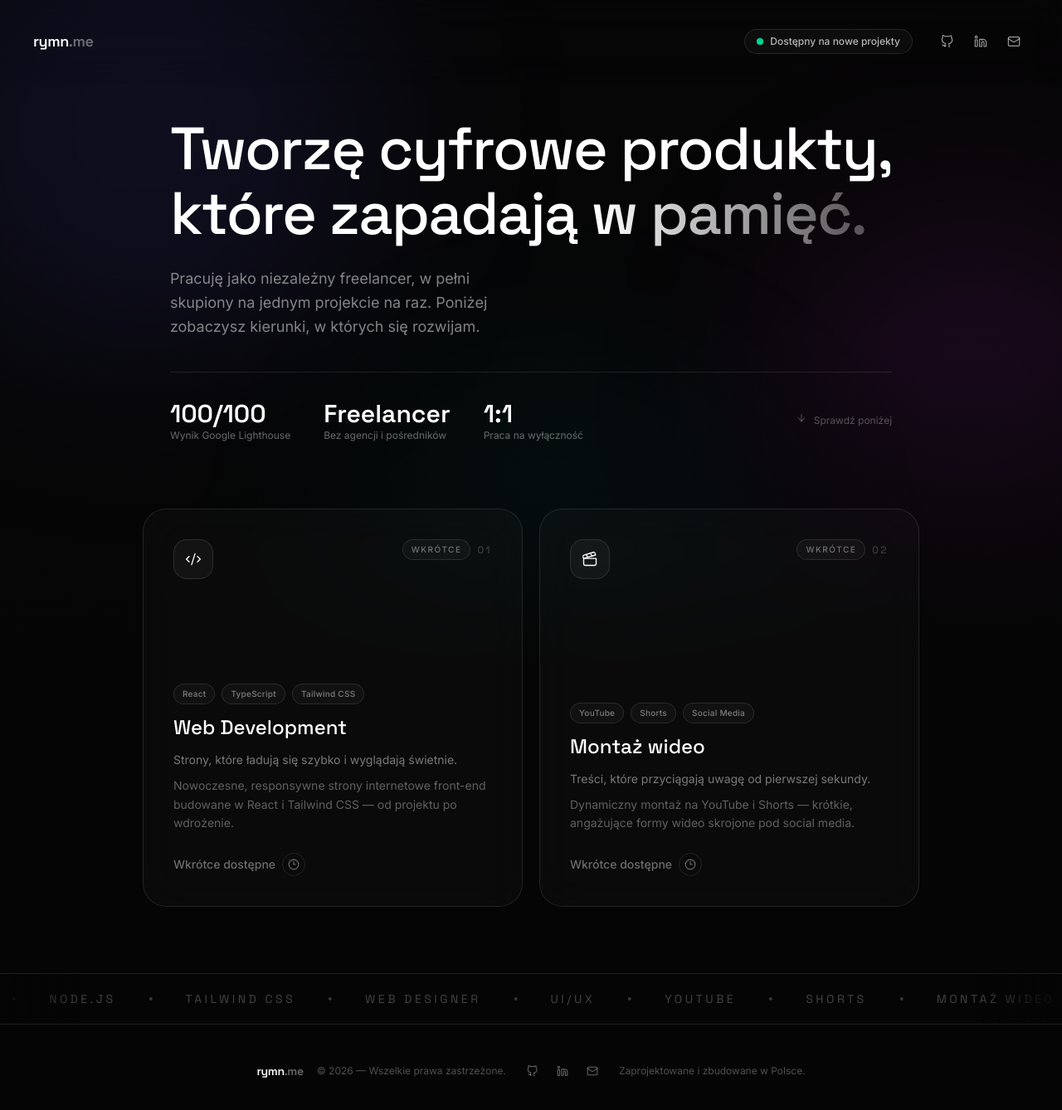
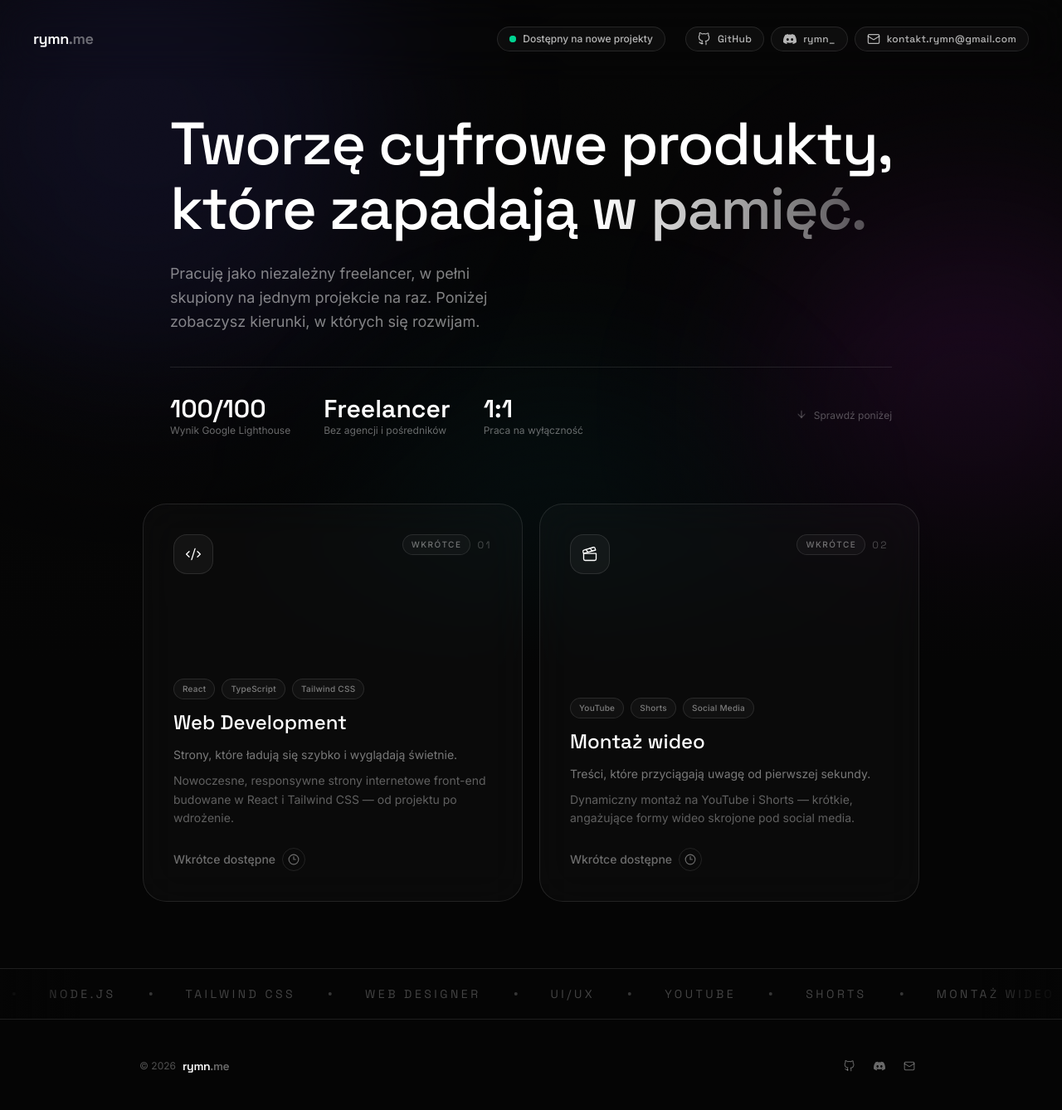
Before and after one commit to waskok/rymn.me, a React (Vite) app: page / in a window 1280 px wide. Shown: the top 1338 px of the page at 83% size. Built offline with nearby package versions, Linux system fonts and the light colour scheme; the HTML template or start-up script is replaced by a standard one.

Commit message:
header footer fixes

```diff
--- a/index.html
+++ b/index.html
@@ -2,7 +2,8 @@
 <html lang="pl">
   <head>
     <meta charset="UTF-8" />
-    <link rel="icon" type="image/svg+xml" href="/favicon.svg" />
+    <link rel="icon" type="image/svg+xml" href="./favicon.svg?v=3" />
+    <link rel="apple-touch-icon" href="./favicon.svg?v=3" />
     <meta name="viewport" content="width=device-width, initial-scale=1.0" />
     <meta name="description" content="Rymn — Full-Stack Developer & Digital Craftsman. Hub prowadzący do specjalistycznych portfolio." />
     <meta name="theme-color" content="#050505" />
--- a/src/components/Footer.tsx
+++ b/src/components/Footer.tsx
@@ -16,8 +16,10 @@ export function Footer({ socials }: FooterProps) {
       whileInView={{ opacity: 1 }}
       viewport={{ once: true }}
       transition={{ duration: 0.8 }}
-      className="relative z-20 mx-auto flex max-w-5xl flex-col items-center gap-4 px-6 py-10 text-center sm:flex-row sm:justify-between sm:px-10 sm:text-left"
+      className="relative z-20 mx-auto flex w-full max-w-5xl items-center justify-between px-6 py-10 sm:px-10"
     >
+      <div className="flex items-center gap-2">
+        <span className="text-xs text-white/30">© {year}</span>
         <a
           href="#top"
           onClick={scrollToTop}
@@ -25,8 +27,7 @@ export function Footer({ socials }: FooterProps) {
         >
           rymn<span className="text-white/40">.me</span>
         </a>
-
-      <p className="text-xs text-white/30">© {year} — Wszelkie prawa zastrzeżone.</p>
+      </div>
 
       <div className="flex items-center gap-1">
         {socials.map((social) => (
@@ -38,13 +39,11 @@ export function Footer({ socials }: FooterProps) {
               aria-label={social.label}
               className="flex h-8 w-8 items-center justify-center rounded-full text-white/40 transition-colors hover:text-white"
             >
-              <social.icon className="h-3.5 w-3.5" strokeWidth={1.75} />
+              <social.icon className="h-3.5 w-3.5 shrink-0" strokeWidth={1.75} />
             </a>
           </Magnetic>
         ))}
       </div>
-
-      <p className="text-xs text-white/30">Zaprojektowane i zbudowane w Polsce.</p>
     </motion.footer>
   );
 }
--- a/src/components/Gateways.tsx
+++ b/src/components/Gateways.tsx
@@ -7,7 +7,7 @@ interface GatewaysProps {
 
 export function Gateways({ gateways }: GatewaysProps) {
   return (
-    <section className="relative z-20 mx-auto max-w-5xl px-6 sm:px-10">
+    <section id="gateways" className="relative z-20 mx-auto max-w-5xl px-6 sm:px-10">
       <div className="grid gap-5 md:grid-cols-2">
         {gateways.map((gateway, i) => (
           <GatewayCard key={gateway.id} gateway={gateway} tall delay={0.1 * i} />
--- a/src/components/Header.tsx
+++ b/src/components/Header.tsx
@@ -23,13 +23,15 @@ export function Header({ socials }: HeaderProps) {
       style={{ borderBottomColor: borderColor, backgroundColor }}
       className="sticky top-0 z-50 flex items-center justify-between border-b border-transparent px-6 py-6 backdrop-blur-xl sm:px-10 sm:py-8"
     >
+      <Magnetic strength={0.35} className="inline-block">
         <a
           href="#top"
           onClick={scrollToTop}
-        className="font-display cursor-pointer text-lg font-semibold tracking-tight text-white transition-opacity duration-200 hover:opacity-70"
+          className="font-display block cursor-pointer text-lg font-semibold tracking-tight text-white"
         >
           rymn<span className="text-white/40">.me</span>
         </a>
+      </Magnetic>
 
       <div className="flex items-center gap-4 sm:gap-6">
         <div className="hidden items-center gap-2 rounded-full border border-white/10 bg-white/[0.03] px-3.5 py-1.5 backdrop-blur-sm sm:flex">
@@ -40,7 +42,7 @@ export function Header({ socials }: HeaderProps) {
           <span className="text-xs font-medium text-white/70">Dostępny na nowe projekty</span>
         </div>
 
-        <nav className="flex items-center gap-1">
+        <nav className="flex items-center gap-2">
           {socials.map((social) => (
             <Magnetic key={social.id} strength={0.5}>
               <a
@@ -48,9 +50,16 @@ export function Header({ socials }: HeaderProps) {
                 target={social.href.startsWith('http') ? '_blank' : undefined}
                 rel={social.href.startsWith('http') ? 'noreferrer' : undefined}
                 aria-label={social.label}
-                className="flex h-9 w-9 items-center justify-center rounded-full text-white/60 transition-colors hover:text-white"
+                className={
+                  social.showLabel
+                    ? 'flex items-center gap-2 rounded-full border border-white/10 bg-white/[0.03] px-3.5 py-1.5 text-white/70 backdrop-blur-sm transition-colors hover:border-white/20 hover:text-white'
+                    : 'flex h-9 w-9 items-center justify-center rounded-full text-white/60 transition-colors hover:text-white'
+                }
               >
-                <social.icon className="h-4 w-4" strokeWidth={1.75} />
+                <social.icon className="h-4 w-4 shrink-0" strokeWidth={1.75} />
+                {social.showLabel && (
+                  <span className="font-display text-xs font-medium tracking-wide">{social.label}</span>
+                )}
               </a>
             </Magnetic>
           ))}
--- a/src/components/Hero.tsx
+++ b/src/components/Hero.tsx
@@ -64,10 +64,16 @@ export function Hero({ stats }: HeroProps) {
             <span className="text-xs text-white/40">{stat.label}</span>
           </div>
         ))}
-        <div className="ml-auto hidden items-center gap-2 text-xs text-white/30 sm:flex">
+        <button
+          type="button"
+          onClick={() =>
+            document.getElementById('gateways')?.scrollIntoView({ behavior: 'smooth' })
+          }
+          className="ml-auto flex cursor-pointer items-center gap-2 text-xs text-white/30 transition-colors hover:text-white/60"
+        >
           <ArrowDown className="h-3.5 w-3.5 animate-bounce" strokeWidth={1.75} />
           Sprawdź poniżej
-        </div>
+        </button>
       </motion.div>
     </motion.section>
   );
--- a/src/components/icons.tsx
+++ b/src/components/icons.tsx
@@ -1,10 +1,15 @@
 import type { SVGProps } from 'react';
 
-/**
- * lucide-react intentionally ships no brand/logo glyphs (GitHub, LinkedIn, …).
- * These two hand-drawn, single-path icons match lucide's 24x24 / stroke
- * conventions so they can be dropped in anywhere an `IconComponent` is expected.
- */
+/** Hand-drawn Discord glyph — lucide-react ships no brand icons. */
+export function DiscordIcon(props: SVGProps<SVGSVGElement>) {
+  return (
+    <svg viewBox="0 0 24 24" fill="currentColor" {...props}>
+      <path d="M20.317 4.37a19.791 19.791 0 0 0-4.885-1.515.074.074 0 0 0-.079.037c-.21.375-.444.864-.608 1.25a18.27 18.27 0 0 0-5.487 0 12.64 12.64 0 0 0-.617-1.25.077.077 0 0 0-.079-.037A19.736 19.736 0 0 0 3.677 4.37a.07.07 0 0 0-.032.027C.533 9.046-.32 13.58.099 18.057a.082.082 0 0 0 .031.057 19.9 19.9 0 0 0 5.993 3.03.078.078 0 0 0 .084-.028 14.09 14.09 0 0 0 1.226-1.994.076.076 0 0 0-.041-.106 13.107 13.107 0 0 1-1.872-.892.077.077 0 0 1-.008-.128 10.2 10.2 0 0 0 .372-.292.074.074 0 0 1 .077-.01c3.928 1.793 8.18 1.793 12.062 0a.074.074 0 0 1 .078.01c.12.098.246.198.373.292a.077.077 0 0 1-.006.127 12.299 12.299 0 0 1-1.873.892.077.077 0 0 0-.041.107c.36.698.772 1.362 1.225 1.993a.076.076 0 0 0 .084.028 19.839 19.839 0 0 0 6.002-3.03.077.077 0 0 0 .032-.054c.5-5.177-.838-9.674-3.549-13.66a.061.061 0 0 0-.031-.03zM8.02 15.33c-1.183 0-2.157-1.085-2.157-2.419 0-1.333.956-2.419 2.157-2.419 1.21 0 2.176 1.096 2.157 2.419 0 1.334-.956 2.419-2.157 2.419zm7.975 0c-1.183 0-2.157-1.085-2.157-2.419 0-1.333.955-2.419 2.157-2.419 1.21 0 2.176 1.096 2.157 2.419 0 1.334-.946 2.419-2.157 2.419z" />
+    </svg>
+  );
+}
+
+/** Hand-drawn GitHub glyph — lucide-react ships no brand icons. */
 export function GithubIcon(props: SVGProps<SVGSVGElement>) {
   return (
     <svg
@@ -21,21 +26,3 @@ export function GithubIcon(props: SVGProps<SVGSVGElement>) {
     </svg>
   );
 }
-
-export function LinkedinIcon(props: SVGProps<SVGSVGElement>) {
-  return (
-    <svg
-      viewBox="0 0 24 24"
-      fill="none"
-      stroke="currentColor"
-      strokeWidth={1.75}
-      strokeLinecap="round"
-      strokeLinejoin="round"
-      {...props}
-    >
-      <path d="M16 8a6 6 0 0 1 6 6v7h-4v-7a2 2 0 0 0-2-2 2 2 0 0 0-2 2v7h-4V8h4v1.5A5 5 0 0 1 16 8Z" />
-      <rect width="4" height="12" x="2" y="9" />
-      <circle cx="4" cy="4" r="2" />
-    </svg>
-  );
-}
--- a/src/data/gateways.ts
+++ b/src/data/gateways.ts
@@ -1,5 +1,5 @@
 import { Code2, Clapperboard, Mail } from 'lucide-react';
-import { GithubIcon, LinkedinIcon } from '../components/icons';
+import { GithubIcon, DiscordIcon } from '../components/icons';
 import type { PortfolioGateway, SocialLink, StatItem } from '../types';
 
 /**
@@ -35,9 +35,15 @@ export const gateways: readonly PortfolioGateway[] = [
 ] as const;
 
 export const socials: readonly SocialLink[] = [
-  { id: 'github', label: 'GitHub', href: 'https://github.com/waskok', icon: GithubIcon },
-  { id: 'linkedin', label: 'LinkedIn', href: 'https://linkedin.com/in/rymn', icon: LinkedinIcon },
-  { id: 'mail', label: 'E-mail', href: 'mailto:kontakt.rymn@gmail.com', icon: Mail },
+  { id: 'github', label: 'GitHub', href: 'https://github.com/waskok', icon: GithubIcon, showLabel: true },
+  {
+    id: 'discord',
+    label: 'rymn_',
+    href: 'discord://-/users/410434333686497281',
+    icon: DiscordIcon,
+    showLabel: true,
+  },
+  { id: 'mail', label: 'kontakt.rymn@gmail.com', href: 'mailto:kontakt.rymn@gmail.com', icon: Mail, showLabel: true },
 ] as const;
 
 export const stats: readonly StatItem[] = [
--- a/src/types/index.ts
+++ b/src/types/index.ts
@@ -23,6 +23,8 @@ export interface SocialLink {
   label: string;
   href: string;
   icon: IconComponent;
+  /** When true, renders the label text next to the icon (e.g. "GitHub"). */
+  showLabel?: boolean;
 }
 
 export interface StatItem {
--- a/vite.config.ts
+++ b/vite.config.ts
@@ -8,4 +8,9 @@ import tailwindcss from '@tailwindcss/vite';
 export default defineConfig({
   plugins: [react(), tailwindcss()],
   base: './',
+  server: {
+    host: true,
+    port: 5180,
+    strictPort: true,
+  },
 });
```
Also changed, not shown: public/favicon.svg, public/favicon1.svg (added). Lines whose indentation alone changed are shown as unchanged.
